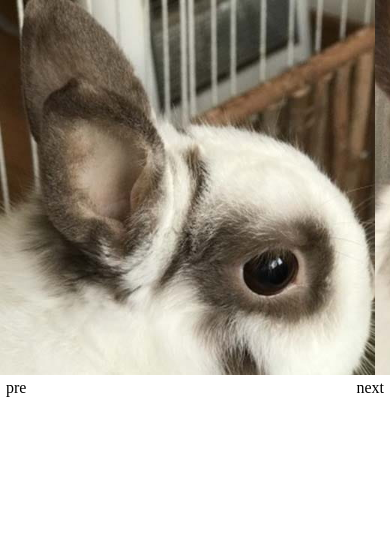
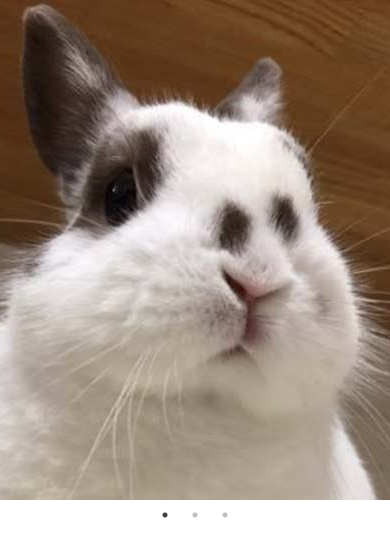
Before and after one commit to hidekiw1971/c-slider-001, a website: page index.html in a window 390 px wide. Drawn offline with nearby package versions, Linux system fonts and the light colour scheme.

Commit message:
2022/3/4 やっと動くようになった。レスポンシブは未対応（パラメータで breakpoint を設定するだけ見たい。）

```diff
--- a/index.html
+++ b/index.html
@@ -18,6 +18,9 @@
   <meta property="og:description" content="" />
   <!-- ファビコン -->
   <link rel="”icon”" href="" />
+  <!-- jQuely slick cdn -->
+  <link rel="stylesheet" type="text/css" href="//cdn.jsdelivr.net/npm/slick-carousel@1.8.1/slick/slick.css" />
+  <link rel="stylesheet" type="text/css" href="//cdn.jsdelivr.net/npm/slick-carousel@1.8.1/slick/slick-theme.css" />
   <!-- css -->
   <link rel="stylesheet" href="./css/styles.css">
   <!-- JavaScript -->
@@ -28,18 +31,15 @@
 <body>
 
   <!-- copy start -->
-  <div id="slide">
-    <ul>
-      <li><img src="images/meme1@500.jpg" alt="img1"></li>
-      <li><img src="images/meme2@500.jpg" alt="img1"></li>
-      <li><img src="images/meme3@500.jpg" alt="img1"></li>
-    </ul>
+  <div class="slider">
+    <div><img class="slide-img" src="images/meme1@500.jpg" alt=""></div>
+    <div><img class="slide-img" src="images/meme2@500.jpg" alt=""></div>
+    <div><img class="slide-img" src="images/meme3@500.jpg" alt=""></div>
   </div>
-  <button id="prevBtn">pre</button>
-  <button id="nextBtn">next</button>
   <!-- copy end -->
 
-
+  <!-- jQuery本体の読み込み cdn -->
+  <script type="text/javascript" src="//cdn.jsdelivr.net/npm/slick-carousel@1.8.1/slick/slick.min.js"></script>
 </body>
 
 </html>
--- a/js/script.js
+++ b/js/script.js
@@ -2,43 +2,14 @@
 jQuery(function ($) { // この中であればWordpressでも「$」が使用可能になる
 
 
-  $(function () {
-    // スクロールの方向　-1の時は左、1の時は右
-    var dir = -1;
-
-    // スクロールのインターバル(何秒ごとにスクロールさせるか。3000ミリ秒に設定)
-    var interval = 3000;
-
-    // スクロールのスピード(700ミリ秒に設定）
-    var duration = 700;
-
-    // タイマー用の変数
-    var timer;
-
-    // リストの順番を変更(3番目を1番最初にする)
-    $("#slide ul").prepend($("#slide li:last-child"));
-
-    // リストの位置を変更(画像1枚分ずらす)
-    $("#slide ul").css("left", -375);
-
-    // 3000ミリ秒(変数intervalの値)ごとにslideTime()関数を実行
-    timer = setInterval(slideTimer, interval);
-
-    // slideTimer()関数
-    function slideTimer() {
-      // 画像1枚分左へスクロール
-      $("#slide ul").animate({ "left" : "-=375px" }, duration,
-      function() {
-        // リストの順番を変更
-        $(this).append($("#slide li:first-child"));
-
-        // リストの位置を変更
-        $(this).css("left", -375);
+    $(document).ready(function(){
+      $('.slider').slick({
+        autoplay: true,
+        arrows: false,
+        dots: true
+        // responsiveのbreakpoint設定もある。ここで設定する。
       });
-
-    }
-
-  });
+    });
 
 
 });
--- a/src/sass/module/slide/_slide.scss
+++ /dev/null
@@ -1,33 +0,0 @@
-@use "global" as *;
-// sp size 375px -> sp
-// tb size 768px -> md
-// pc size 1440px -> xl
-
-#slide {
-  position: relative;
-  overflow: hidden;
-  height: 375px;
-  @include mq(md) {
-  }
-  @include mq(xl) {
-  }
-}
-
-#slide ul {
-  position: absolute;
-  width: 1125px;
-  @include mq(md) {
-  }
-  @include mq(xl) {
-  }
-}
-
-#slide li {
-  float: left;
-  width: 375px;
-  list-style-type: none;
-  @include mq(md) {
-  }
-  @include mq(xl) {
-  }
-}
--- a/src/sass/module/slide/nextBtn/_nextBtn.scss
+++ /dev/null
@@ -1,13 +0,0 @@
-@use "global" as *;
-// sp size 375px -> sp
-// tb size 768px -> md
-// pc size 1440px -> xl
-
-#nextBtn {
-  position: absolute;
-  right: 0;
-  @include mq(md) {
-  }
-  @include mq(xl) {
-  }
-}
--- /dev/null
+++ b/src/sass/module/slider/_slider.scss
@@ -0,0 +1,29 @@
+@use "global" as *;
+// sp size 375px -> sp
+// tb size 768px -> md
+// pc size 1440px -> xl
+
+.slider {
+  margin: 0 auto;
+  max-width: 500px;
+  height: 500px;
+  visibility: hidden; // 画面更新した時に一瞬縦並びしてる画像を見えなくする設定。
+  @include mq(md) {
+  }
+  @include mq(xl) {
+  }
+}
+
+// 画面更新した時に一瞬縦並びしてる画像を見えなくする設定。
+// sliderの準備ができたら(.slick-initializedが付与されたら)
+.slider.slick-initialized {
+  visibility: visible; // 表示する。
+}
+
+.slick-next {
+  right: 10px;
+}
+.slick-prev {
+  z-index: 1;
+  left: 10px;
+}
--- a/src/sass/module/slide/prevBtn/_prevBtn.scss
+++ b/src/sass/module/slider/slide-img/_slide-img.scss
@@ -3,9 +3,10 @@
 // tb size 768px -> md
 // pc size 1440px -> xl
 
-#prevBtn {
-  position: absolute;
-  left: 0;
+.slide-img {
+  width: 100%;
+  height: 500px;
+  object-fit: cover;
   @include mq(md) {
   }
   @include mq(xl) {
```
Also changed, not shown: README.md, css/styles.css, images/mameta1.JPG (deleted), images/mameta2.JPG (deleted), images/mameta3.JPG (deleted), 1 other file.
